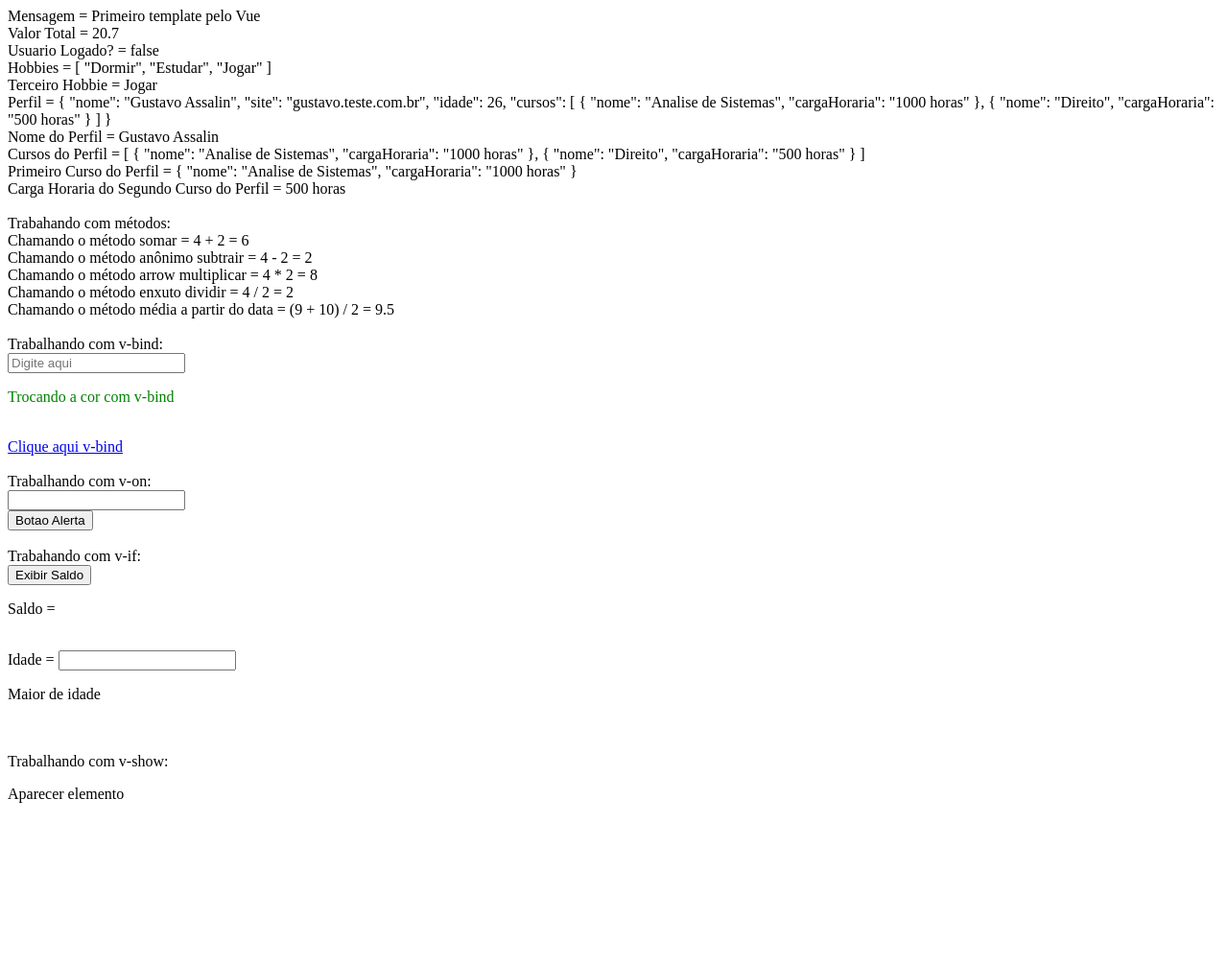
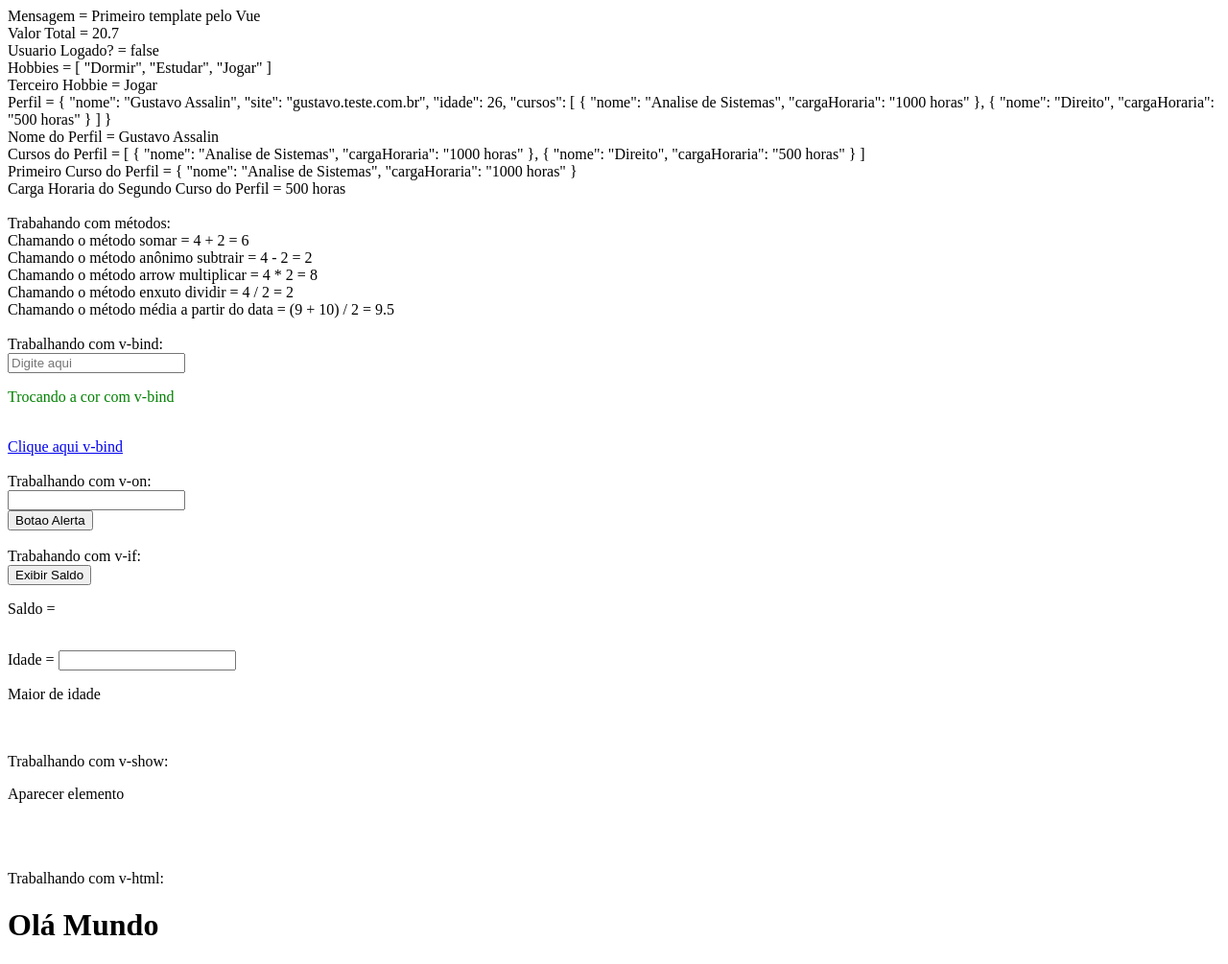
Before and after one commit to GAssalin/HelloWorlVueJS, a plain HTML site: page index.html in a window 1280 px wide. Shown: the whole page at 96% size. Before the commit the page ends 879 px from the top, so only its background shows below. Drawn offline with Linux system fonts and the light colour scheme.

Commit message:
Trabalhando com v-html

```diff
--- a/index.html
+++ b/index.html
@@ -57,7 +57,10 @@
         <!-- Faz diferença no tempo de resposta. Mais rápido em relação ao v-if pois o elemento ja foi criado -->
         Trabalhando com v-show:<br>
         <p @mouseover="aparecer = true" @mouseout="aparecer = false">Aparecer elemento</p><br>
-        <p v-show="aparecer" id="">Olá! Apareci!</p>
+        <p v-show="aparecer" id="">Olá! Apareci!</p><br><br>
+
+        Trabalhando com v-html:
+        <div v-html="htmlText">Será substituido</div>
     </div>
 
     <script>
@@ -78,6 +81,7 @@
                 saldo: 1000,
                 exibirSaldo: false,
                 aparecer: false,
+                htmlText: '<h1>Olá Mundo</h1>',
                 //Array
                 hobbies: [
                     'Dormir',
```
